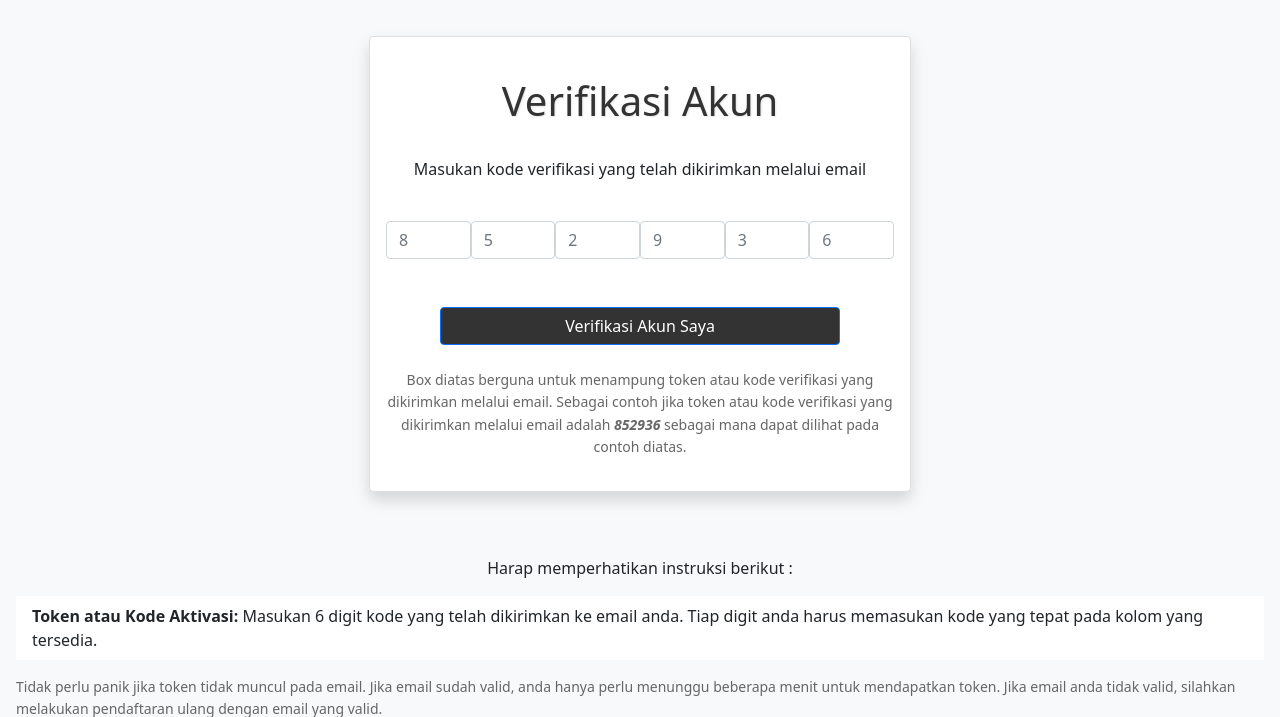
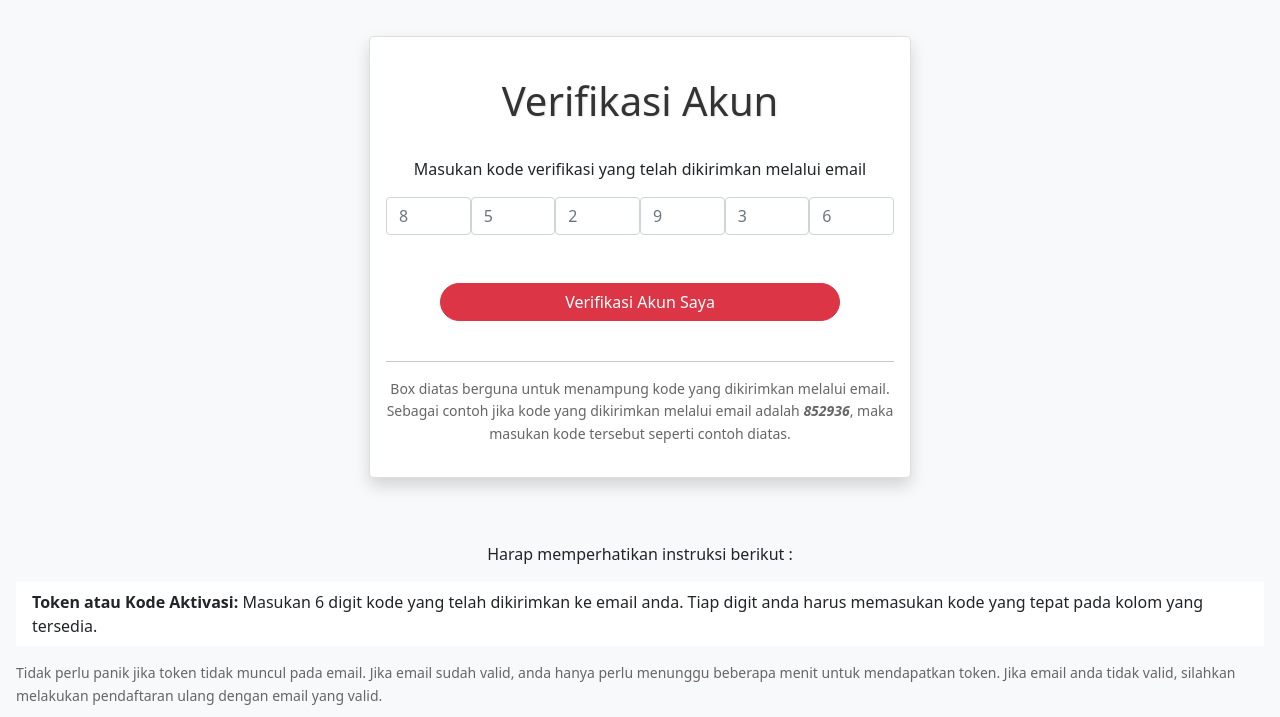
Before and after one commit to DevelomentSelfThought/SPMB_APP, a Yii app: template frontend/views/student/student-token-activate.php in a window 1280 px wide. Shown: the part 114-831 px from the top of the page. Run offline with PHP 8.4 and a stand-in for Yii, Linux system fonts and the light colour scheme; the template is opened without the code that fills it, so the values that code supplies are empty; form fields are guessed from the names that the template uses; some libraries are stand-ins or nearby versions.

Commit message:
improve token activation ui

```diff
--- a/frontend/views/student/student-token-activate.php
+++ b/frontend/views/student/student-token-activate.php
@@ -60,7 +60,7 @@ $this->registerJs('$(document).ready(function(){$("#welcomeModal").modal("show")
                 </h1>
                 <br>
                     <p class="text-center"> Masukan kode verifikasi yang telah dikirimkan melalui email</p>
-                    <br>
+
                     <?php $form = ActiveForm::begin(['id' => 'login-form']); ?>
 
                     <div class="form-group d-flex justify-content-center">
@@ -73,14 +73,14 @@ $this->registerJs('$(document).ready(function(){$("#welcomeModal").modal("show")
                     </div>
                     <br><br>
                     <div class="form-group text-center">
-                        <?= Html::submitButton('Verifikasi Akun Saya', ['class' => 'btn btn-primary', 'name' => 'login-button',
-                        'style' => 'background-color: #333333; width: 400px;']) ?>
+                        <?= Html::submitButton('Verifikasi Akun Saya', ['class' => 'btn btn-danger rounded-pill', 'name' => 'login-button',
+                        'style' => 'width: 400px;']) ?>
                     </div>
                     <br>
+                    <hr>
                     <p style="font-size: 14px; color: #666; line-height: 1.6;" class="text-center">
-                        Box diatas berguna untuk menampung token  atau kode verifikasi yang dikirimkan melalui email. Sebagai contoh
-                        jika token atau kode verifikasi yang dikirimkan melalui email adalah  <b><i>852936</i></b> sebagai mana dapat dilihat pada contoh diatas.</p>
-
+                        Box diatas berguna untuk menampung kode yang dikirimkan melalui email. Sebagai contoh
+                        jika kode yang dikirimkan melalui email adalah  <b><i>852936</i></b>, maka masukan kode tersebut seperti contoh diatas.</p>
                     <?php ActiveForm::end(); ?>
                 </div>
             </div>
```
